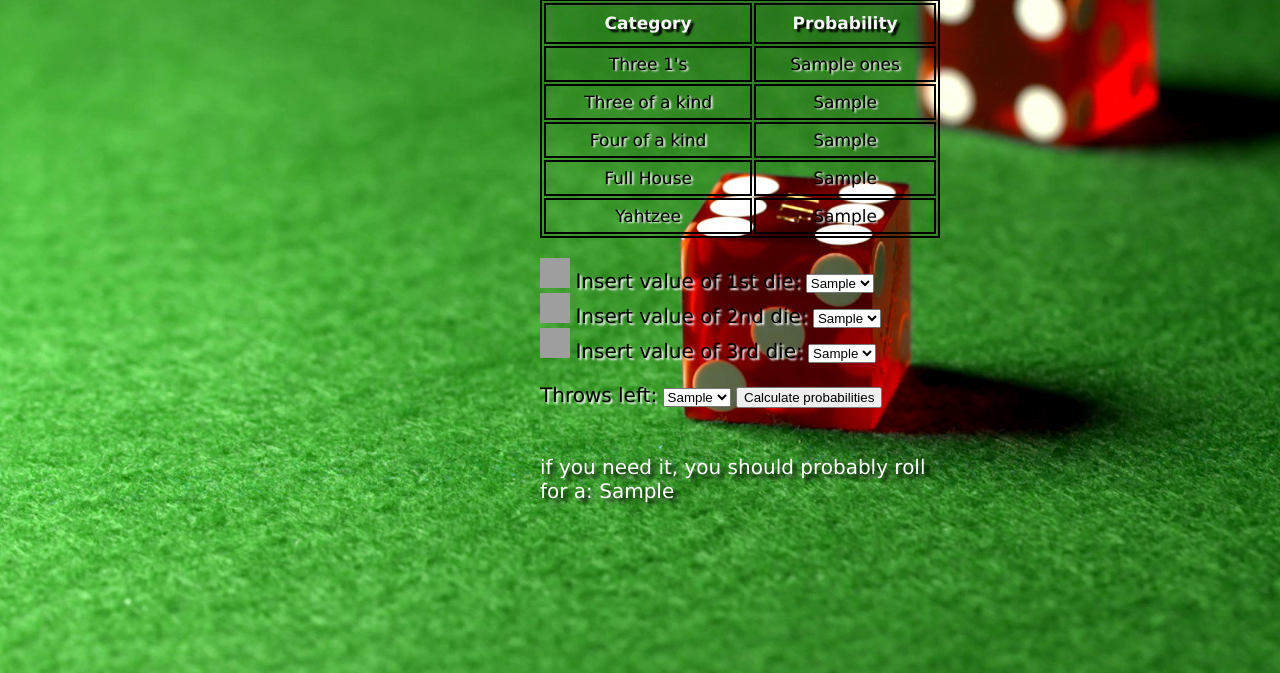
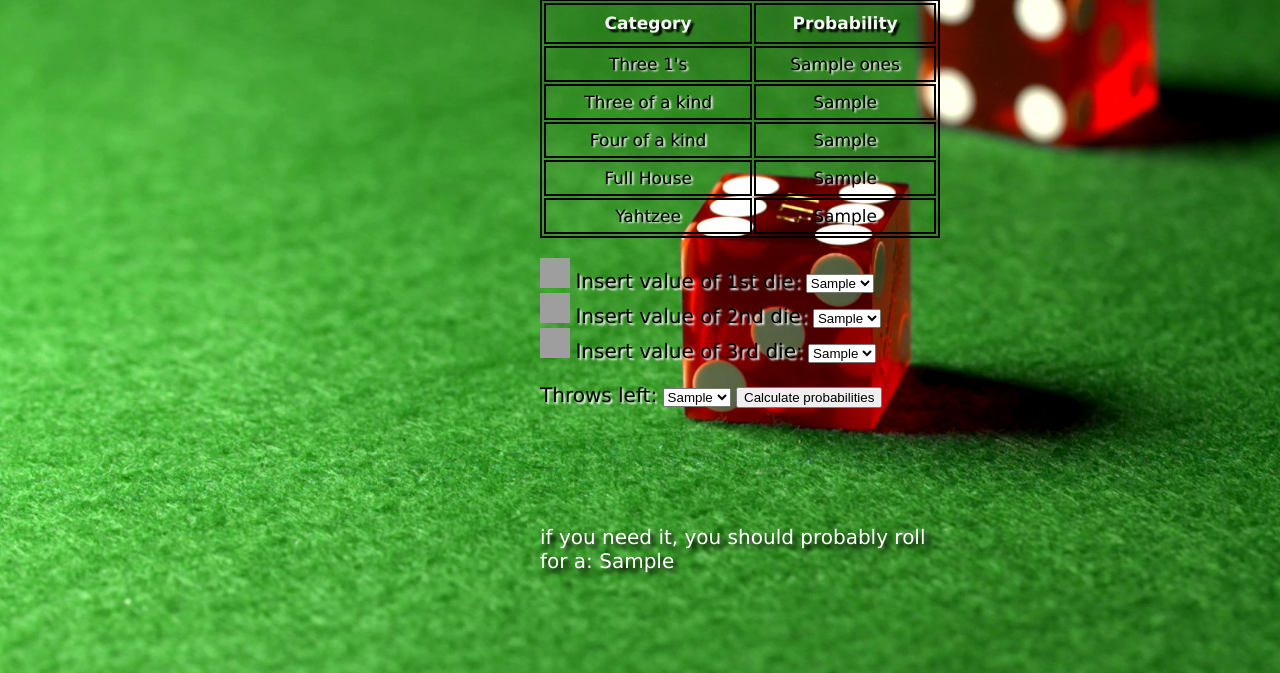
Before and after one commit to Simonolsson98/flask-yahtzee-project, a Flask app: template templates/index.html in a window 1280 px wide. Shown: the part 127-800 px from the top of the page. Run offline with Flask 2, Linux system fonts and the light colour scheme; the template is opened without the code that fills it: most values are stand-ins (such as "Sample title", 1, 10 or a date in 2020); grey boxes are pictures that could not be loaded.

Commit message:
manually moved div down, TODO = make position relative to above div

```diff
--- a/static/css/main.css
+++ b/static/css/main.css
@@ -33,7 +33,7 @@ body, html {
     font-weight:500;
     font-size: 30px;
     left: 540px;
-    bottom: 150px;
+    bottom: 80px;
     width: 400px;
     font-size: 20px;
 }
```
